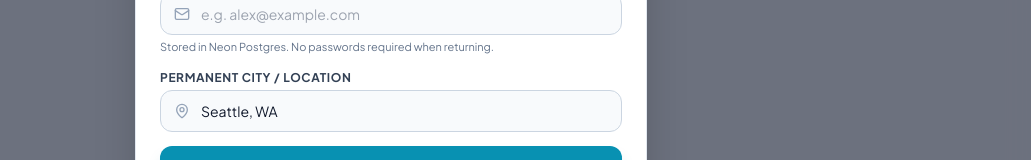
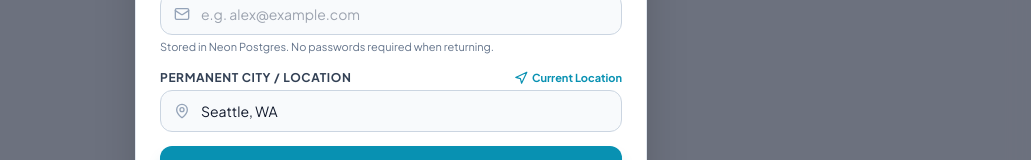
Before and after one commit to srbu-srbu/aktivelocal, a React (Vite) app: page / in a window 1280 px wide. Shown: the part 503-663 px from the top of the page, without its empty margins (249-1280 px from the left). Built offline with nearby package versions, Linux system fonts and the light colour scheme; no server answers.

Commit message:
feat: consistent Current Location button with spinning disk animation in search, profile, onboarding, and event creation

```diff
--- a/src/components/EventModal.jsx
+++ b/src/components/EventModal.jsx
@@ -407,11 +407,16 @@ export default function EventModal({
                   </label>
                   <button
                     type="button"
+                    disabled={isSearchingLocation}
                     onClick={handleUseCurrentGPSLocation}
-                    className="text-[11px] font-bold text-cyan-600 hover:text-cyan-800 flex items-center gap-1 transition-colors"
+                    className="text-[11px] font-bold text-cyan-600 hover:text-cyan-800 flex items-center gap-1 transition-colors disabled:opacity-50"
                   >
-                    <Navigation className="w-3 h-3 text-cyan-500" />
-                    <span>Use My GPS</span>
+                    {isSearchingLocation ? (
+                      <Loader2 className="w-3 h-3 text-cyan-600 animate-spin" />
+                    ) : (
+                      <Navigation className="w-3 h-3 text-cyan-500" />
+                    )}
+                    <span>{isSearchingLocation ? 'Detecting...' : 'Current Location'}</span>
                   </button>
                 </div>
 
--- a/src/components/LocationModal.jsx
+++ b/src/components/LocationModal.jsx
@@ -63,12 +63,19 @@ export default function LocationModal({
     onClose();
   };
 
+  const [isLocating, setIsLocating] = useState(false);
+
   const handleUseGPS = async () => {
-    setLoading(true);
-    const resolved = await getUserCurrentLocation();
-    onLocationSelected(resolved);
-    setLoading(false);
-    onClose();
+    setIsLocating(true);
+    try {
+      const resolved = await getUserCurrentLocation();
+      onLocationSelected(resolved);
+      onClose();
+    } catch (err) {
+      console.error(err);
+    } finally {
+      setIsLocating(false);
+    }
   };
 
   return (
@@ -173,11 +180,15 @@ export default function LocationModal({
             <button
               type="button"
               onClick={handleUseGPS}
-              disabled={loading}
-              className="w-full py-2.5 px-3 bg-slate-100 hover:bg-slate-200/80 text-slate-700 hover:text-slate-900 rounded-xl text-xs font-semibold border border-slate-200 flex items-center justify-center gap-2 transition-all shadow-sm group"
+              disabled={isLocating || loading}
+              className="w-full py-2.5 px-3 bg-slate-100 hover:bg-slate-200/80 text-slate-700 hover:text-slate-900 rounded-xl text-xs font-semibold border border-slate-200 flex items-center justify-center gap-2 transition-all shadow-sm group disabled:opacity-75"
             >
-              <Navigation className="w-3.5 h-3.5 text-cyan-600 group-hover:scale-110 transition-transform" />
-              <span>Use Current GPS Location</span>
+              {isLocating ? (
+                <Loader2 className="w-3.5 h-3.5 text-cyan-600 animate-spin" />
+              ) : (
+                <Navigation className="w-3.5 h-3.5 text-cyan-600 group-hover:scale-110 transition-transform" />
+              )}
+              <span>{isLocating ? 'Detecting Location...' : 'Current Location'}</span>
             </button>
           </div>
         </form>
--- a/src/components/OnboardingModal.jsx
+++ b/src/components/OnboardingModal.jsx
@@ -9,7 +9,8 @@ import {
   ShieldCheck,
   ArrowRight,
   Palette,
-  Loader2
+  Loader2,
+  Navigation
 } from 'lucide-react';
 import {
   getAvatarUrl,
@@ -19,6 +20,7 @@ import {
   saveActiveUser
 } from '../lib/userStore';
 import { authenticateWithEmail } from '../lib/api';
+import { getUserCurrentLocation } from '../lib/geo';
 
 export default function OnboardingModal({
   isOpen,
@@ -30,6 +32,7 @@ export default function OnboardingModal({
   const [email, setEmail] = useState('');
   const [location, setLocation] = useState('Seattle, WA');
   const [isLoading, setIsLoading] = useState(false);
+  const [isLocatingCity, setIsLocatingCity] = useState(false);
   const [errorMsg, setErrorMsg] = useState(null);
 
   if (!isOpen) return null;
@@ -233,9 +236,32 @@ export default function OnboardingModal({
             </div>
 
             <div>
-              <label className="text-xs font-bold text-slate-700 uppercase tracking-wider block mb-1">
-                Permanent City / Location
-              </label>
+              <div className="flex items-center justify-between mb-1">
+                <label className="text-xs font-bold text-slate-700 uppercase tracking-wider block">
+                  Permanent City / Location
+                </label>
+                <button
+                  type="button"
+                  disabled={isLocatingCity}
+                  onClick={async () => {
+                    setIsLocatingCity(true);
+                    try {
+                      const gps = await getUserCurrentLocation();
+                      setLocation(gps.name || gps.formattedAddress || 'Seattle, WA');
+                    } finally {
+                      setIsLocatingCity(false);
+                    }
+                  }}
+                  className="text-[11px] font-bold text-cyan-600 hover:text-cyan-800 flex items-center gap-1 transition-colors disabled:opacity-50"
+                >
+                  {isLocatingCity ? (
+                    <Loader2 className="w-3.5 h-3.5 text-cyan-600 animate-spin" />
+                  ) : (
+                    <Navigation className="w-3.5 h-3.5 text-cyan-600" />
+                  )}
+                  <span>{isLocatingCity ? 'Detecting...' : 'Current Location'}</span>
+                </button>
+              </div>
               <div className="relative">
                 <MapPin className="w-4 h-4 text-slate-400 absolute left-3.5 top-1/2 -translate-y-1/2" />
                 <input
--- a/src/components/ProfileDrawer.jsx
+++ b/src/components/ProfileDrawer.jsx
@@ -12,7 +12,8 @@ import {
   Loader2,
   Database,
   Dices,
-  Palette
+  Palette,
+  Navigation
 } from 'lucide-react';
 import {
   getAvatarUrl,
@@ -23,6 +24,7 @@ import {
   clearActiveUser
 } from '../lib/userStore';
 import { authenticateWithEmail } from '../lib/api';
+import { getUserCurrentLocation } from '../lib/geo';
 
 export default function ProfileDrawer({
   isOpen,
@@ -36,6 +38,7 @@ export default function ProfileDrawer({
   const [showAvatarPicker, setShowAvatarPicker] = useState(false);
   const [loginEmail, setLoginEmail] = useState('');
   const [isLoadingAuth, setIsLoadingAuth] = useState(false);
+  const [isLocatingCity, setIsLocatingCity] = useState(false);
   const [authMessage, setAuthMessage] = useState(null);
 
   const [formData, setFormData] = useState({
@@ -372,13 +375,36 @@ export default function ProfileDrawer({
               </div>
 
               <div>
-                <label className="text-[11px] text-slate-600 font-semibold uppercase">City</label>
+                <div className="flex items-center justify-between mb-1">
+                  <label className="text-[11px] text-slate-600 font-semibold uppercase">City / Location</label>
+                  <button
+                    type="button"
+                    disabled={isLocatingCity}
+                    onClick={async () => {
+                      setIsLocatingCity(true);
+                      try {
+                        const gps = await getUserCurrentLocation();
+                        setFormData(prev => ({ ...prev, location: gps.name || gps.formattedAddress }));
+                      } finally {
+                        setIsLocatingCity(false);
+                      }
+                    }}
+                    className="text-[10px] font-bold text-cyan-700 hover:text-cyan-900 flex items-center gap-1 transition-colors disabled:opacity-50"
+                  >
+                    {isLocatingCity ? (
+                      <Loader2 className="w-3 h-3 text-cyan-600 animate-spin" />
+                    ) : (
+                      <Navigation className="w-3 h-3 text-cyan-600" />
+                    )}
+                    <span>{isLocatingCity ? 'Detecting...' : 'Current Location'}</span>
+                  </button>
+                </div>
                 <input
                   type="text"
                   required
                   value={formData.location}
                   onChange={e => setFormData({ ...formData, location: e.target.value })}
-                  className="w-full mt-1 bg-white border border-slate-300 rounded-xl px-3 py-1.5 text-sm text-slate-900 focus:outline-none focus:border-cyan-500"
+                  className="w-full bg-white border border-slate-300 rounded-xl px-3 py-1.5 text-sm text-slate-900 focus:outline-none focus:border-cyan-500"
                 />
               </div>
 
```
